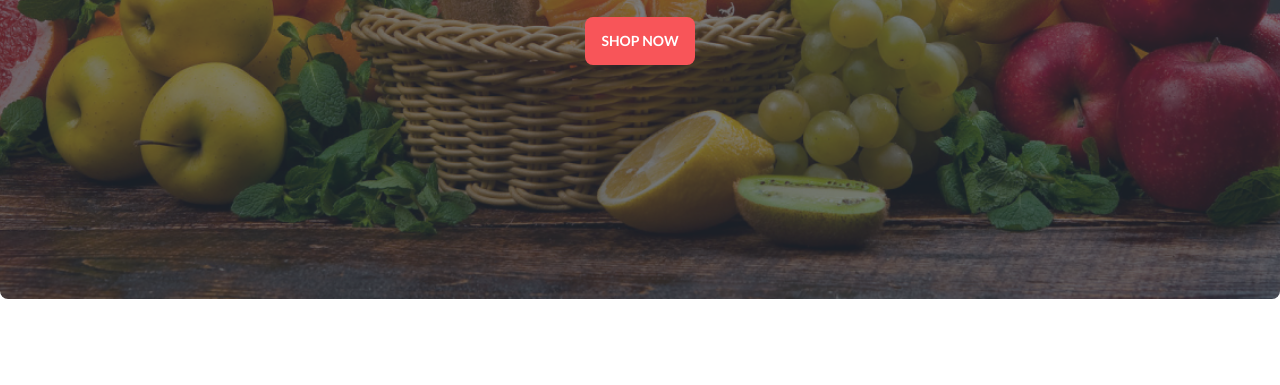
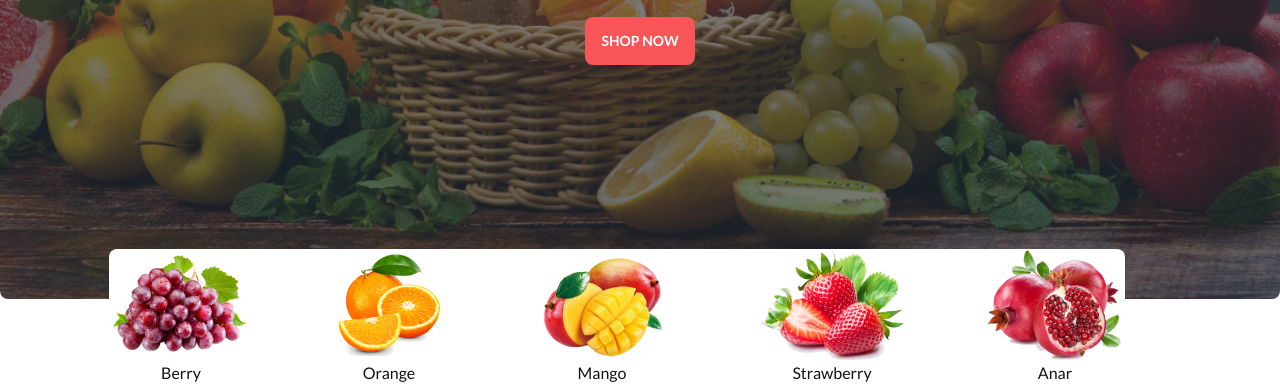
Before and after one commit to MithunMKB/FallMondi, a plain HTML site: page index.html in a window 1280 px wide. Shown: the part 555-940 px from the top of the page. Before the commit the page ends 860 px from the top, so only its background shows below. Drawn offline with nearby package versions, Linux system fonts and the light colour scheme; grey boxes are pictures that could not be loaded.

Commit message:
Banner Section and Header Section Ended

```diff
--- a/index.html
+++ b/index.html
@@ -86,7 +86,7 @@
 
      <!--Banner Section Start -->
     <div class="max-w-screen-xl mx-auto">
-        <div class="carousel w-full rounded-lg mt-3 md:mt-8 lg:mt-12">
+        <div class="carousel w-full rounded-lg mt-3 md:mt-8 lg:mt-12 relative flex ">
 
             <!-- Slide1 -->
 
@@ -168,8 +168,33 @@
               </div>
             </div>
           </div>
+          <!-- Floting Section -->
+        <div class="max-w-5xl mx-auto bg-white text-[#121212] rounded-lg absolute -bottom-[140px] right-[155px]">
+            <div class="hidden lg:flex justify-center align-text-bottom text-center">
+                <div class="pr-20">
+                    <img src="./images/fruit1.png" alt="">
+                    <p>Berry</p>
+                </div>
+                <div class="pr-20">
+                    <img src="./images/fruit2.png" alt="">
+                    <p>Orange</p>
+                </div>
+                <div class="pr-20">
+                    <img src="./images/fruit3.png" alt="">
+                    <p>Mango</p>
+                </div>
+                <div class="pr-20">
+                    <img src="./images/fruit4.png" alt="">
+                    <p>Strawberry</p>
+                </div>
+                <div class="pr">
+                    <img src="./images/fruit5.png" alt="">
+                    <p>Anar</p>
+                </div>
+            </div>
+        </div>
     </div>
-    <div></div>
+
      <!--Banner Section End -->
 
     </header>
```
